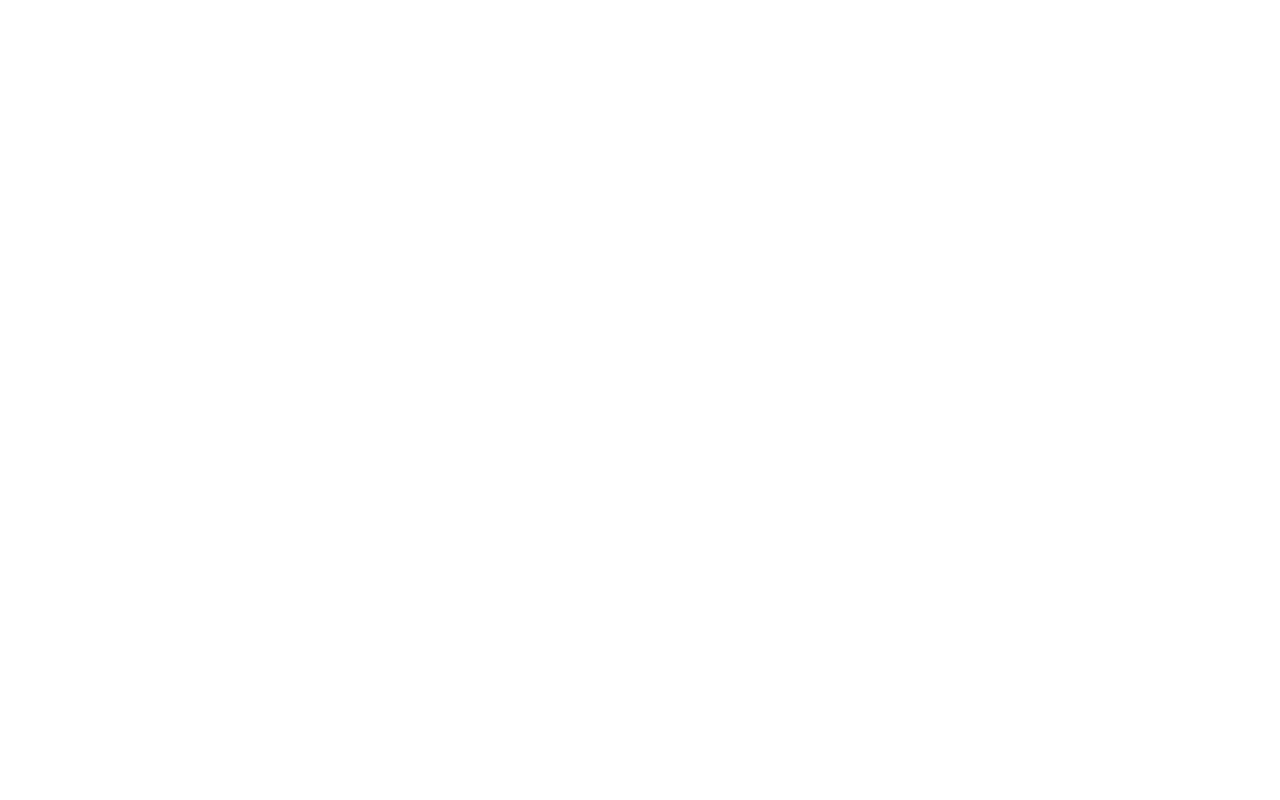
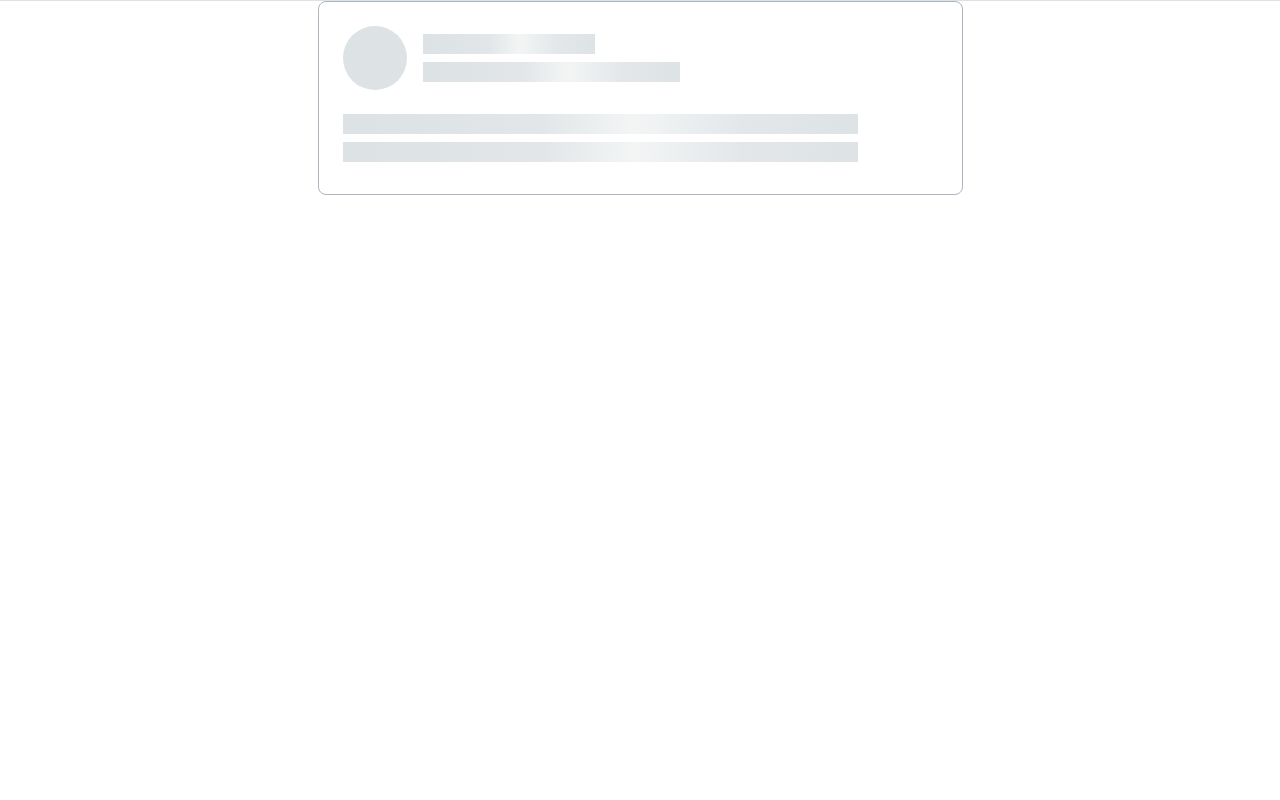
Before and after one commit to js-tasks-ru/htmlcss-20250313_grif5, a website: page 04-lection2/02-skeleton/index.html in a window 1280 px wide. Shown: the top 800 px of the page. Drawn offline with Linux system fonts and the light colour scheme.

Commit message:
add skeleton

```diff
--- a/04-lection2/02-skeleton/index.html
+++ b/04-lection2/02-skeleton/index.html
@@ -6,6 +6,22 @@
         <link rel="stylesheet" href="./skeleton.css">
     </head>
     <body>
-
+        <main class='main'>
+            <div class="container">
+                <div class="skeleton">
+                    <div class="skeleton__top">
+                        <div class="skeleton__block"></div>
+                        <div class="skeleton__inner">
+                            <div class="skeleton__title"></div>
+                            <div class="skeleton__description"></div>
+                        </div>
+                    </div>
+                    <div class="skeleton__bottom">
+                        <p class="skeleton__text"></p>
+                        <p class="skeleton__text"></p>
+                    </div>
+                </div>
+            </div>
+        </main>
     </body>
 </html>
--- a/04-lection2/02-skeleton/skeleton.css
+++ b/04-lection2/02-skeleton/skeleton.css
@@ -0,0 +1,55 @@
+.main {
+  background-color: var(--white);
+}
+.container {
+  margin: 0 auto;
+  max-width: 1110px;
+}
+.skeleton {
+  display: flex;
+  flex-direction: column;
+  gap: 24px;
+  margin: 0 auto;
+  padding: 24px 40px 32px 24px;
+  max-width: 579px;
+  border: 1px solid var(--grey-3);
+  border-radius: 8px;
+  background-color: var(--white);
+}
+.skeleton__top {
+  display: flex;
+  justify-content: flex-start;
+  align-items: center;
+  gap: 16px;
+}
+.skeleton__block {
+  width: 64px;
+  height: 64px;
+  border-radius: 50%;
+  background-color: var(--grey-2);
+}
+.skeleton__inner {
+  display: flex;
+  flex-direction: column;
+  gap: 8px;
+}
+.skeleton__title {
+  width: 172px;
+  height: 20px;
+  background: var(--skeleton-bg);
+}
+.skeleton__description {
+  width: 257px;
+  height: 20px;
+  background: var(--skeleton-bg);
+}
+.skeleton__bottom {
+  display: flex;
+  flex-direction: column;
+  gap: 8px;
+}
+.skeleton__text {
+  width: 515px;
+  height: 20px;
+  background: var(--skeleton-bg);
+}
--- a/assets/css/main.css
+++ b/assets/css/main.css
@@ -25,6 +25,8 @@
     --alternate: #FFFFFF;
     --alternateHover: #212429;
 
+    --skeleton-bg: linear-gradient(92.51deg, #DDE2E5 6.44%, #E2E6E8 38.47%, #F3F5F5 56.48%, #E3E7EA 77.5%, #DDE2E5 102.52%);
+
 
 
     --error: var(--red);
```
